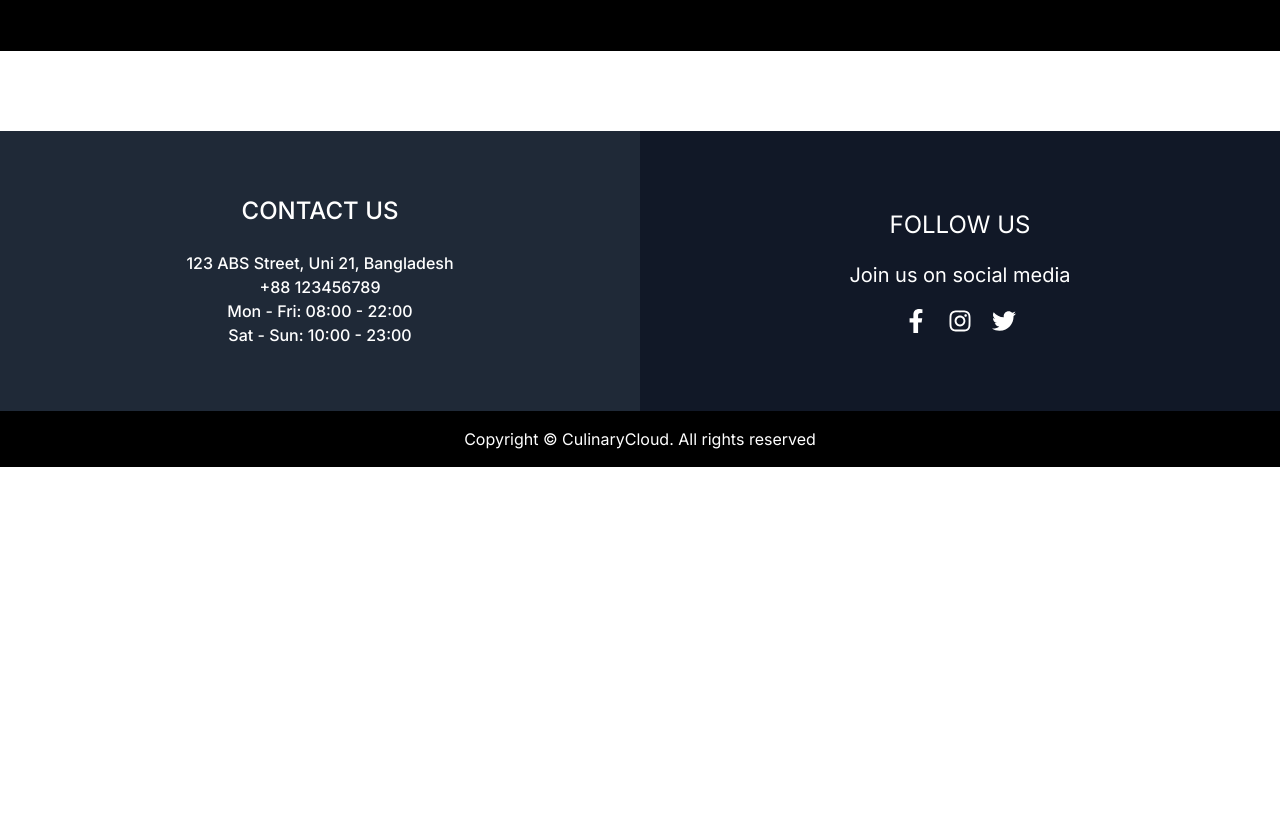
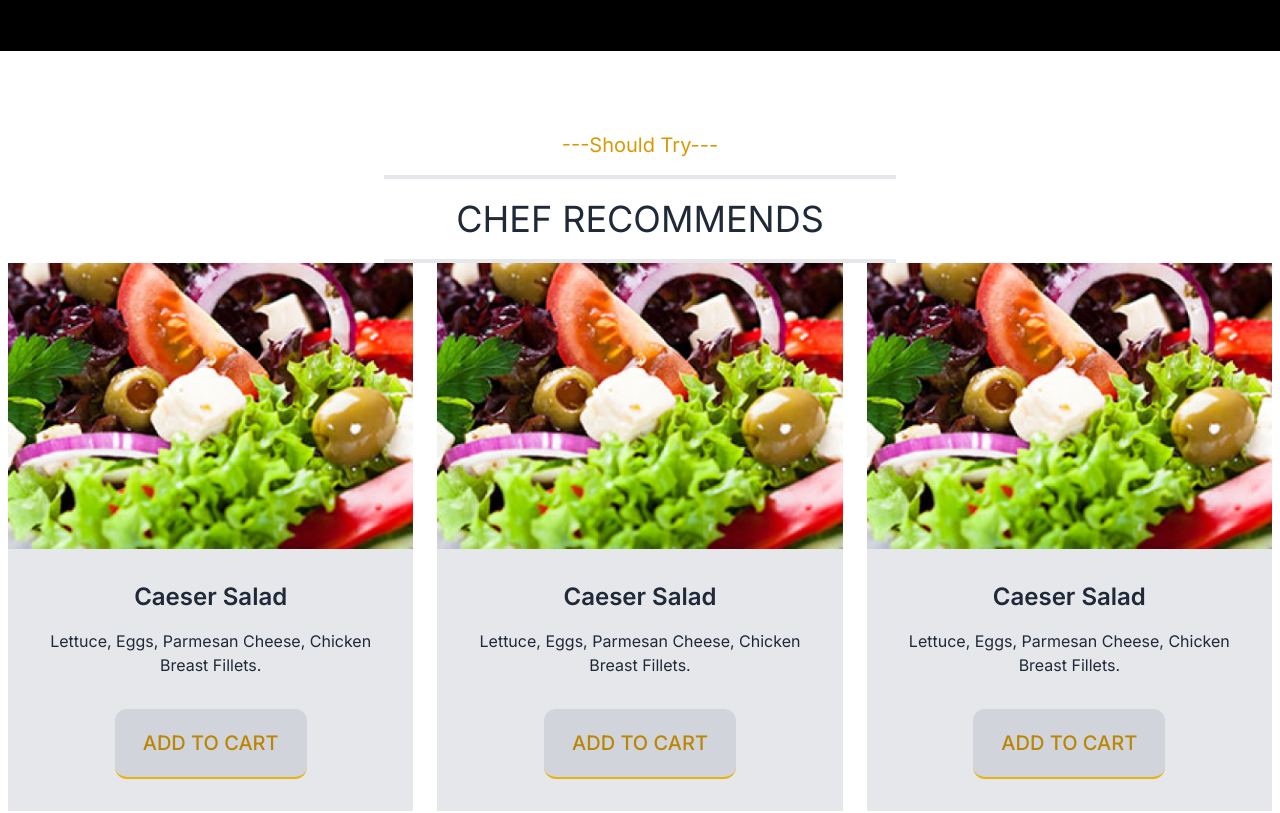
Before and after one commit to 21MoududAhammed/Faria-Restaurant, a React (Vite) app: page / in a window 1280 px wide. Shown: the part 2660-3473 px from the top of the page. Before the commit the page ends 3127 px from the top, so only its background shows below. Built offline with nearby package versions, Linux system fonts and the light colour scheme; no server answers.

Commit message:
Recomended products section added in home page

```diff
--- a/src/components/pages/home/Home.jsx
+++ b/src/components/pages/home/Home.jsx
@@ -3,6 +3,7 @@ import Categories from "./Categories";
 import Contact from "./Contact";
 import Details from "./Details";
 import PopularMenu from "./PopularMenu";
+import RecommendedItems from "./Recommended";
 
 export default function Home() {
   return (
@@ -12,6 +13,7 @@ export default function Home() {
         <Details/>
         <PopularMenu/>
         <Contact/>
+        <RecommendedItems/>
     </div>
   );
 }
--- /dev/null
+++ b/src/components/pages/home/Recommended.jsx
@@ -0,0 +1,18 @@
+import ProductCard from "../../shared/ProductCard";
+import SectionHeading from "../../shared/SectionHeading";
+
+export default function RecommendedItems() {
+  return (
+    <section className="mb-10 sm:mb-16 md:mb-20 m-2">
+      <SectionHeading
+        heading={"CHEF RECOMMENDS"}
+        subHeading={"---Should Try---"}
+      />
+      <div className="grid grid-cols-1 sm:grid-cols-2 md:grid-cols-3 gap-6">
+        <ProductCard />
+        <ProductCard />
+        <ProductCard />
+      </div>
+    </section>
+  );
+}
--- /dev/null
+++ b/src/components/shared/ProductCard.jsx
@@ -0,0 +1,22 @@
+import cardImg from "../../assets/card_img.png";
+
+export default function ProductCard() {
+  return (
+    <div className="flex flex-col items-center justify-center text-center bg-gray-200">
+      <img className="w-full" src={cardImg} alt="" />
+      <div className="py-8 px-10">
+        <div className="space-y-4">
+          <h4 className="text-2xl font-semibold">Caeser Salad</h4>
+          <p className="text-base">
+            Lettuce, Eggs, Parmesan Cheese, Chicken Breast Fillets.
+          </p>
+        </div>
+        <div className="mt-8">
+          <button className="uppercase text-xl font-medium text text-myYellow px-7 py-5 bg-gray-300 rounded-xl border-b-2 border-yellow-500 hover:bg-[#1F2937]">
+            add to cart
+          </button>
+        </div>
+      </div>
+    </div>
+  );
+}
--- a/tailwind.config.js
+++ b/tailwind.config.js
@@ -5,8 +5,11 @@ export default {
     extend: {
       fontFamily: {
         inter: ["Inter", "sans-serif"],
-        cinzel: ['Cinzel', 'serif'],
-        raleway: ['Raleway', 'sans-serif'],
+        cinzel: ["Cinzel", "serif"],
+        raleway: ["Raleway", "sans-serif"],
+      },
+      colors: {
+        myYellow: "#BB8506",
       },
     },
   },
```
Also changed, not shown: src/assets/card_img.png (added).
